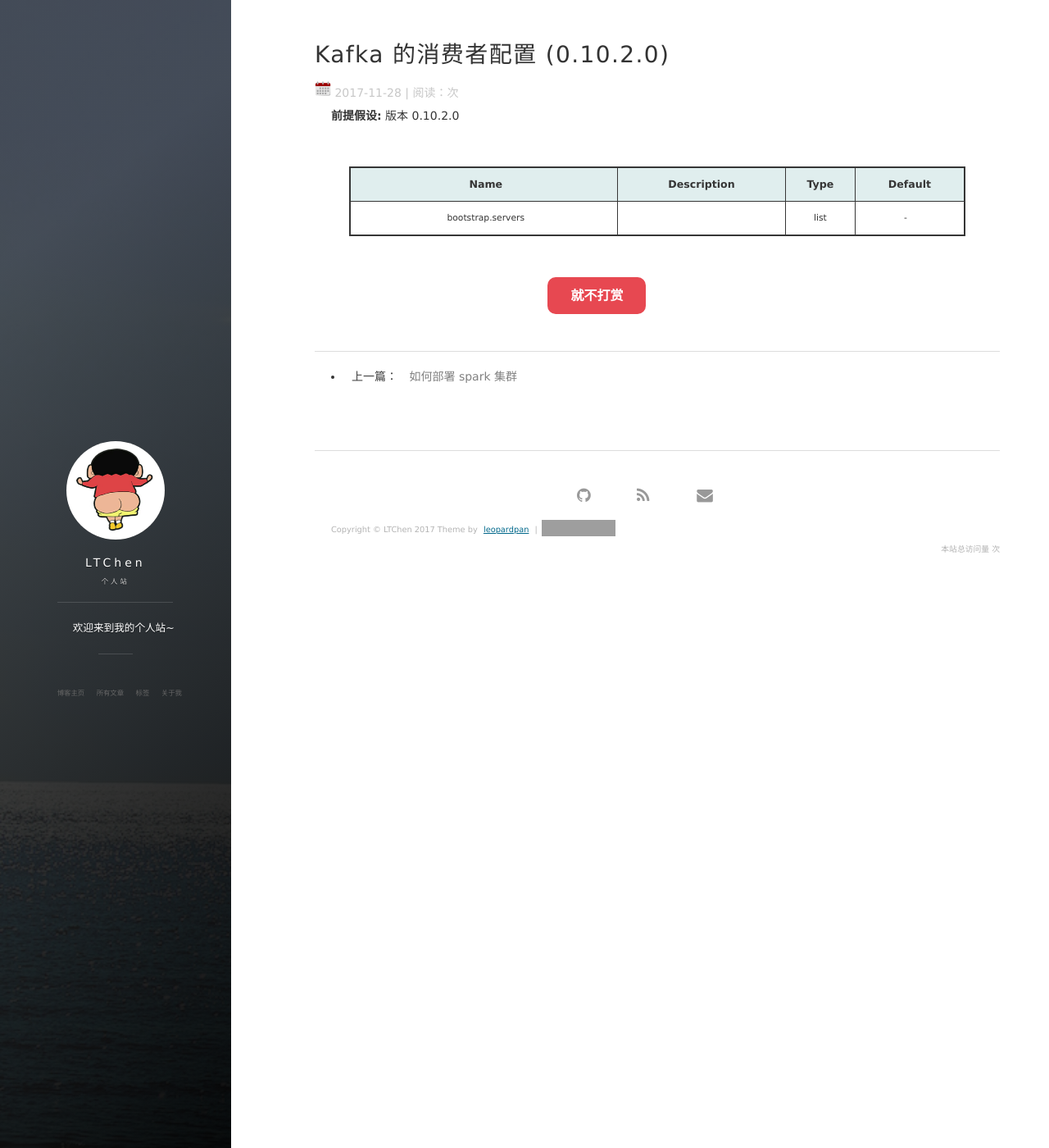
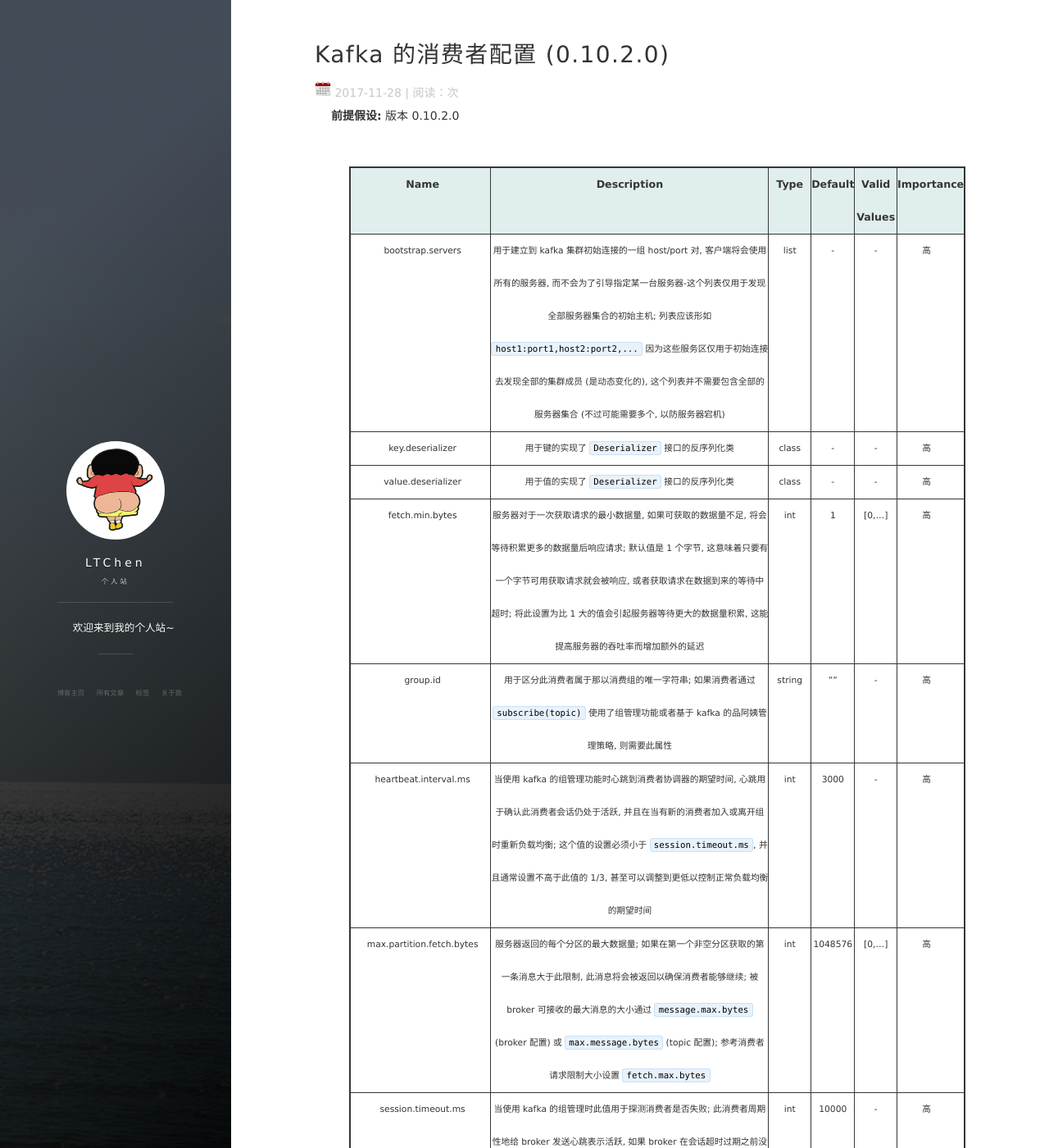
Before and after one commit to loupipalien/loupipalien.github.io, a Jekyll site: the page built from _posts/2017-11-28-consumer-configs-of-kafka.md, in a window 1280 px wide and 1400 px high. Shown: the whole window at 82% size. Built offline with Jekyll 4.4.1, drawn with Linux system fonts in a browser that asks for light colours; nearby versions of some CDN libraries; comment, search, counter and statistics services are not loaded; some of the changed text lies outside the part shown; grey boxes are pictures that could not be loaded.

Commit message:
新增消费段重要性高的配置项

```diff
--- a/_posts/2017-11-28-consumer-configs-of-kafka.md
+++ b/_posts/2017-11-28-consumer-configs-of-kafka.md
@@ -8,6 +8,17 @@
 
 **前提假设:** 版本 0.10.2.0
 
-|Name|Description|Type|Default|
-|-|-|-|-|
-|bootstrap.servers||list|-|
+|Name|Description|Type|Default|Valid Values|Importance|
+|-|-|-|-|-|-|
+|bootstrap.servers|用于建立到 kafka 集群初始连接的一组 host/port 对, 客户端将会使用所有的服务器, 而不会为了引导指定某一台服务器-这个列表仅用于发现全部服务器集合的初始主机; 列表应该形如 `host1:port1,host2:port2,...` 因为这些服务区仅用于初始连接去发现全部的集群成员 (是动态变化的), 这个列表并不需要包含全部的服务器集合 (不过可能需要多个, 以防服务器宕机)|list|-|-|高|
+|key.deserializer|用于键的实现了 `Deserializer` 接口的反序列化类|class|-|-|高|
+|value.deserializer|用于值的实现了 `Deserializer` 接口的反序列化类|class|-|-|高|
+|fetch.min.bytes|服务器对于一次获取请求的最小数据量, 如果可获取的数据量不足, 将会等待积累更多的数据量后响应请求; 默认值是 1 个字节, 这意味着只要有一个字节可用获取请求就会被响应, 或者获取请求在数据到来的等待中超时; 将此设置为比 1 大的值会引起服务器等待更大的数据量积累, 这能提高服务器的吞吐率而增加额外的延迟|int|1|[0,...]|高|
+|group.id|用于区分此消费者属于那以消费组的唯一字符串; 如果消费者通过 `subscribe(topic)` 使用了组管理功能或者基于 kafka 的品阿姨管理策略, 则需要此属性|string|""|-|高|
+|heartbeat.interval.ms|当使用 kafka 的组管理功能时心跳到消费者协调器的期望时间, 心跳用于确认此消费者会话仍处于活跃, 并且在当有新的消费者加入或离开组时重新负载均衡; 这个值的设置必须小于 `session.timeout.ms`, 并且通常设置不高于此值的 1/3, 甚至可以调整到更低以控制正常负载均衡的期望时间 |int|3000|-|高|
+|max.partition.fetch.bytes|服务器返回的每个分区的最大数据量; 如果在第一个非空分区获取的第一条消息大于此限制, 此消息将会被返回以确保消费者能够继续; 被 broker 可接收的最大消息的大小通过 `message.max.bytes` (broker 配置) 或 `max.message.bytes` (topic 配置); 参考消费者请求限制大小设置 `fetch.max.bytes`|int|1048576|[0,...]|高|
+|session.timeout.ms|当使用 kafka 的组管理时此值用于探测消费者是否失败; 此消费者周期性地给 broker 发送心跳表示活跃, 如果 broker 在会话超时过期之前没有收到心跳, 接下来 broker 将会从组中移除此消费者并初始化一次负载均衡; 注意此值必须在 broker 配置项 `group.min.session.timeout.ms` 和 `group.max.session.timeout,ms` 配置值所允许地范围内|int|10000|-|高|
+|ssl.key.password|在 key store 文件中私匙地密码, 对于客户端时可选项|password|null|-|高|
+|ssl.keystore.location|key store 文件的位置, 对于客户端是可选项并且此项可用于客户端的双向认证|string|null|-|高|
+|ssl.keystore.password|key store 文件的存储密码, 对于客户端是可选的并且只有在 ssl.keystore.location 被配置时才需要|password|null|-|高|
+|ssl.truststore.location|trust store 文件的位置|string|null|-|高|
```
